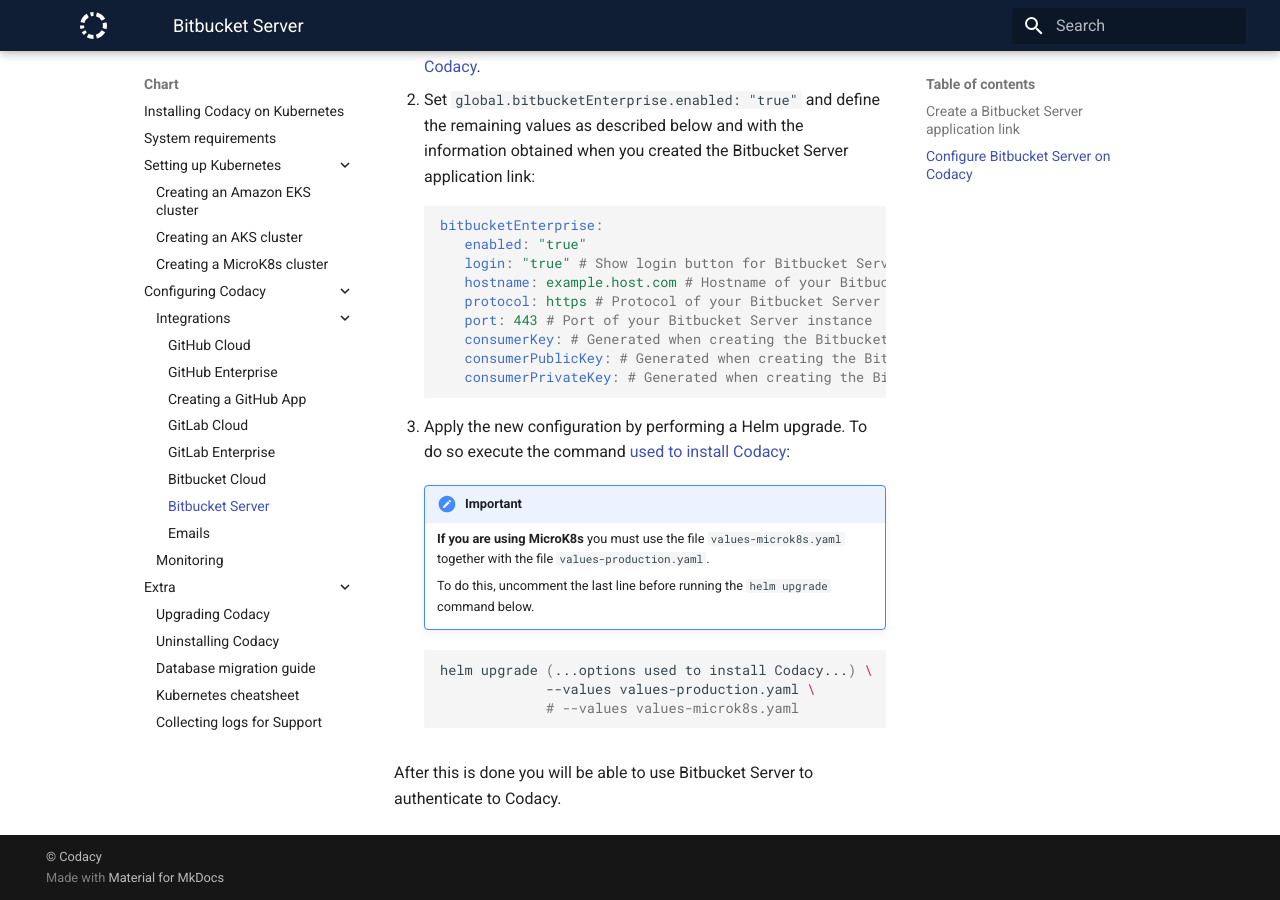
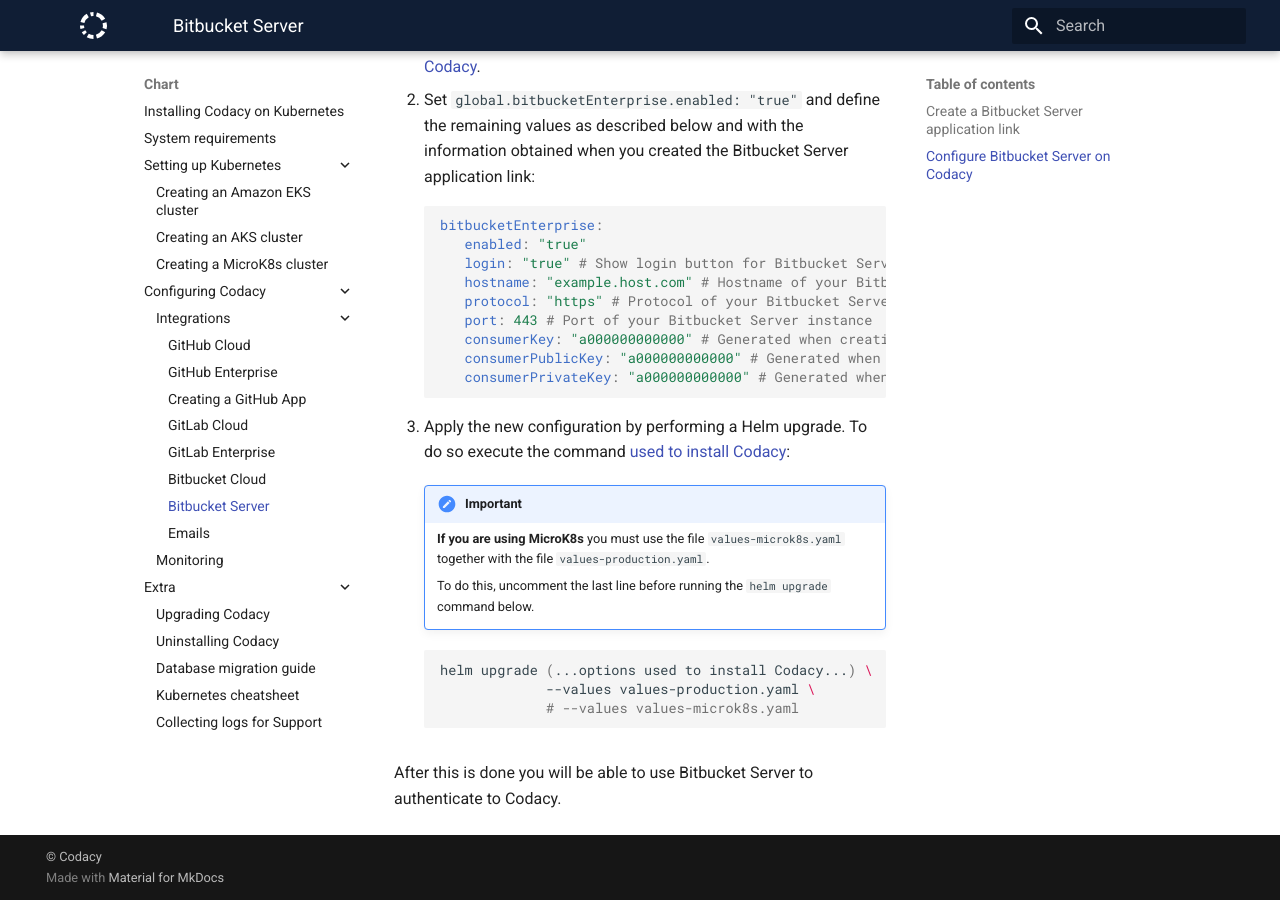
Before and after one commit to codacy/chart, an MkDocs documentation site: the page built from docs/configuration/integrations/bitbucket-server.md, in a window 1280 px wide and 900 px high, scrolled down 2315 px. Built offline with MkDocs 1.6.1 and Material for MkDocs 9.7.7, drawn with Linux system fonts in a browser that asks for light colours.

Commit message:
Minor edits to bitbucket-server.md

````diff
--- a/docs/configuration/integrations/bitbucket-server.md
+++ b/docs/configuration/integrations/bitbucket-server.md
@@ -55,12 +55,12 @@
     bitbucketEnterprise:
        enabled: "true"
        login: "true" # Show login button for Bitbucket Server
-       hostname: example.host.com # Hostname of your Bitbucket Server instance
-       protocol: https # Protocol of your Bitbucket Server instance
+       hostname: "example.host.com" # Hostname of your Bitbucket Server instance
+       protocol: "https" # Protocol of your Bitbucket Server instance
        port: 443 # Port of your Bitbucket Server instance
-       consumerKey: # Generated when creating the Bitbucket Server application link
-       consumerPublicKey: # Generated when creating the Bitbucket Server application link
-       consumerPrivateKey: # Generated when creating the Bitbucket Server application link
+       consumerKey: "a000000000000" # Generated when creating the Bitbucket Server application link
+       consumerPublicKey: "a000000000000" # Generated when creating the Bitbucket Server application link
+       consumerPrivateKey: "a000000000000" # Generated when creating the Bitbucket Server application link
     ```
 
 3.  Apply the new configuration by performing a Helm upgrade. To do so execute the command [used to install Codacy](../../index.md#helm-upgrade):
````
